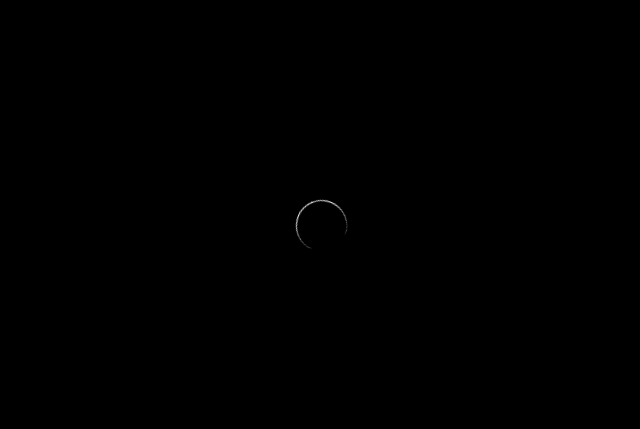
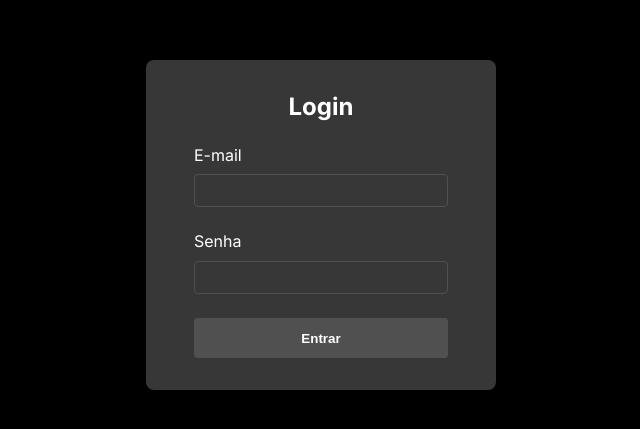
Before and after one commit to josuenm/novo-portfolio, a Next.js app: page /login in a window 1280 px wide. Shown: the part 175-604 px from the top of the page, without its empty margins (319-959 px from the left). Built offline with nearby package versions, Linux system fonts and the light colour scheme.

Commit message:
Tela de loading foi removida

```diff
--- a/src/pages/_app.tsx
+++ b/src/pages/_app.tsx
@@ -1,9 +1,8 @@
+import dynamic from 'next/dynamic'
+import GlobalStyle from 'src/styles/GlobalStyle'
 import type { AppProps } from 'next/app'
-import dynamic from 'next/dynamic'
-import { useEffect, useState } from 'react'
-import LoadingScreen from 'src/components/LoadingScreen'
+import { useEffect } from 'react'
 import { ContactProvider } from 'src/contexts/contact'
-import GlobalStyle from 'src/styles/GlobalStyle'
 import { theme } from 'src/styles/theme'
 import { disableReactDevTools } from 'src/utils/devTools'
 import { ThemeProvider } from 'styled-components'
@@ -21,18 +20,10 @@ const TopProgressBar = dynamic(
 
 function MyApp({ Component, pageProps }: AppProps) {
 
-  const [isLoaded, setIsLoaded] = useState<boolean>(false);
-
   useEffect(() => {
-
     if (process.env.NODE_ENV === "production") disableReactDevTools();
   }, [])
 
-  if (typeof window !== "undefined") {
-    window.onload = () => setIsLoaded(true)
-  }
-
-  if(!isLoaded) return <LoadingScreen />
   return(
     <ContactProvider>
       <ThemeProvider theme={theme}>
```
